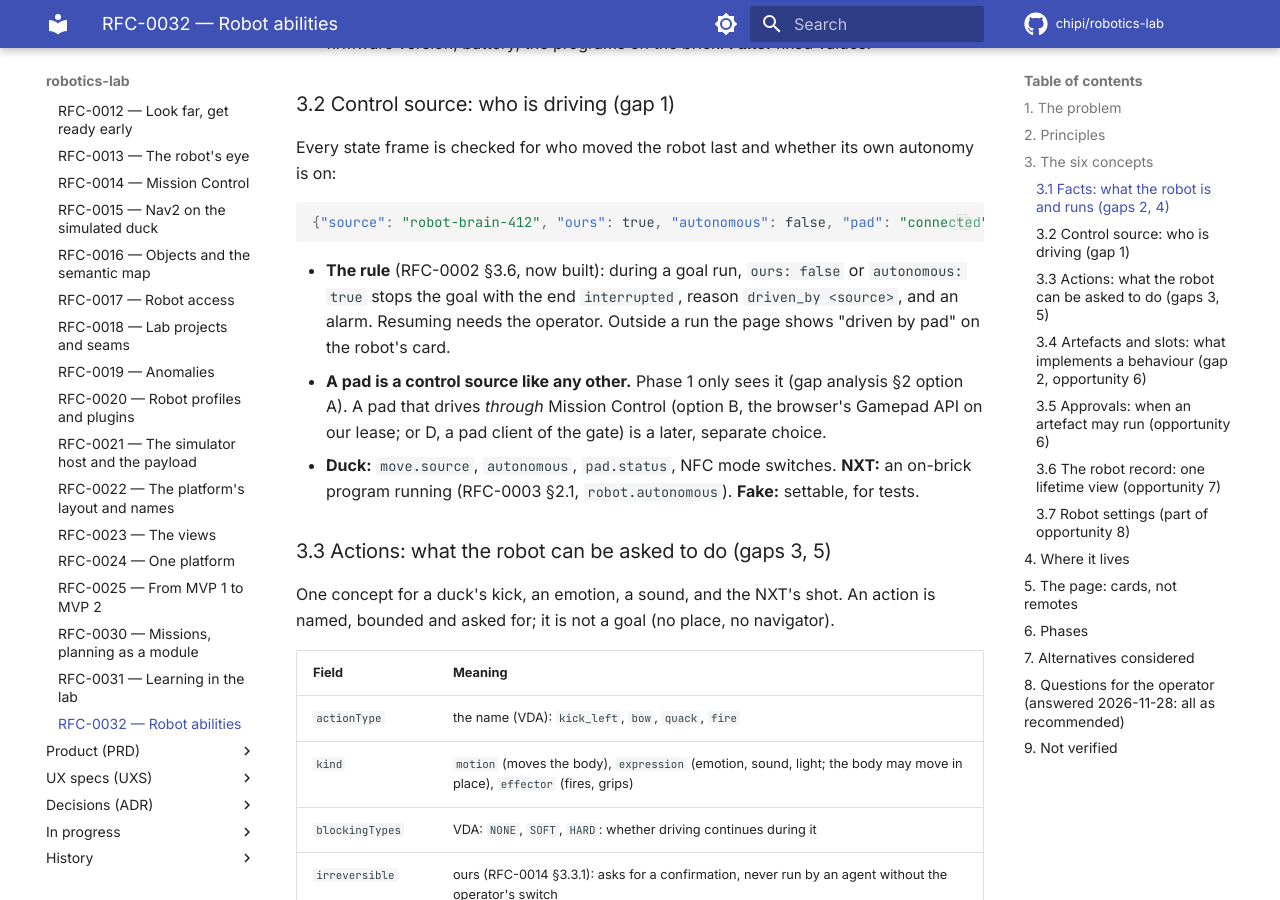
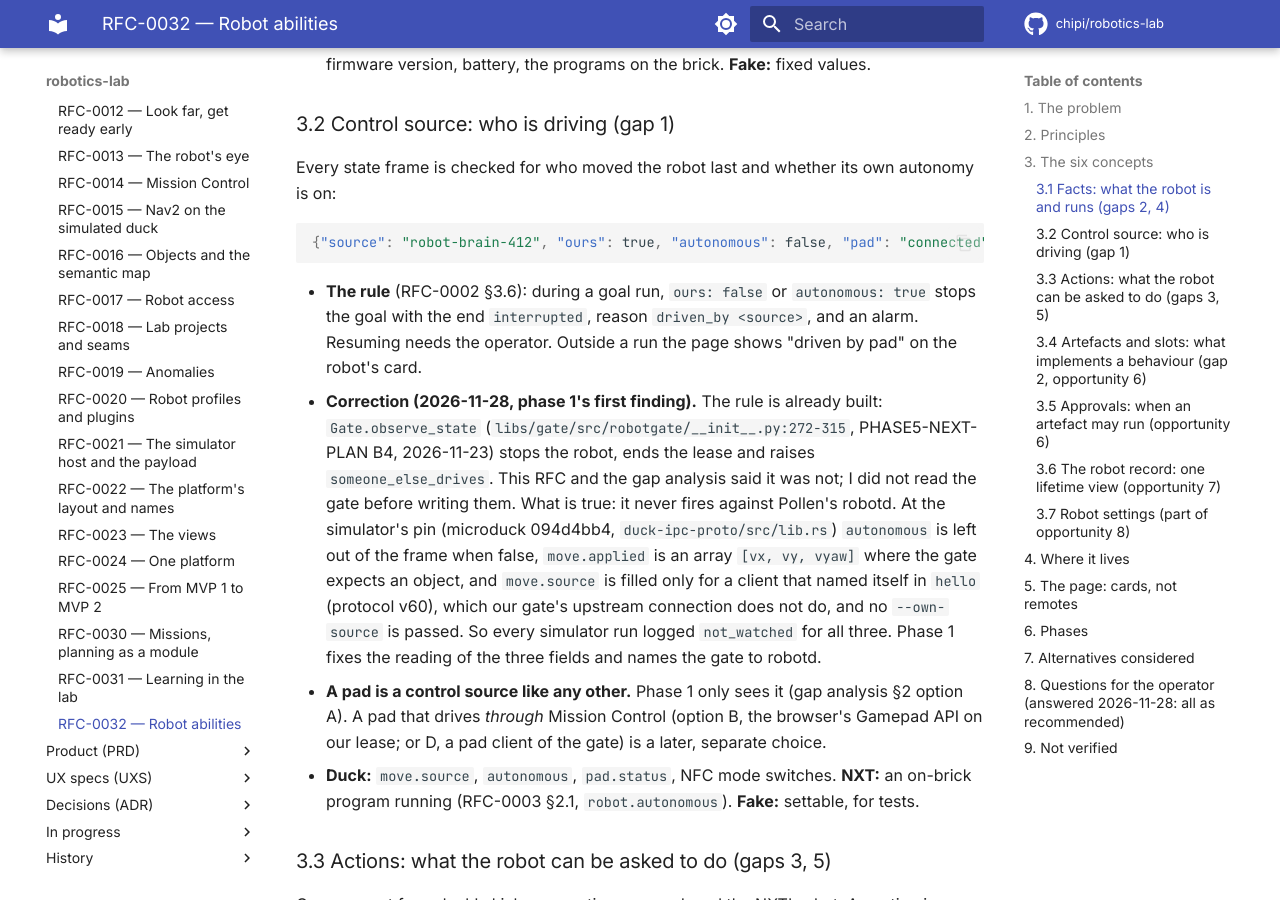
Before and after one commit to chipi/robotics-lab, an MkDocs documentation site: the page built from docs/rfc/RFC-0032-robot-abilities.md, in a window 1280 px wide and 900 px high, scrolled down 2433 px. Built offline with MkDocs 1.6.1 and Material for MkDocs 9.7.7, drawn with Linux system fonts in a browser that asks for light colours; comment, search, counter and statistics services are not loaded; some of the changed text lies outside the part shown.

Commit message:
docs(rfc): RFC-0032 corrected: the someone-else-drives watch is built (B4) but reads none of robotd's three fields; phase 1 fixes the reading
Co-Authored-By: Claude Opus 5.5 <noreply@anthropic.com>
Claude-Session: https://claude.ai/code/session_01UDhkTjpcSaS6Q5Ekx3cb71

````diff
--- a/docs/rfc/RFC-0032-robot-abilities.md
+++ b/docs/rfc/RFC-0032-robot-abilities.md
@@ -27,7 +27,7 @@ gaps are weaknesses of what we offer now, not only missing features:
 
 | # | Gap or opportunity | Why it matters |
 | --- | --- | --- |
-| 1 | **Our STOP and lease do not cover the whole robot.** A pad, an NFC tag or Pollen's app can drive the duck; the robot keeps the last writer | Mission Control shows "held by us" while someone else drives. RFC-0002 §3.6 asked for the check; it is not built |
+| 1 | **Our STOP and lease do not cover the whole robot.** A pad, an NFC tag or Pollen's app can drive the duck; the robot keeps the last writer | Mission Control shows "held by us" while someone else drives. The gate's check exists but reads none of robotd's three fields (section 3.2, correction) |
 | 2 | **We do not know what the robot runs.** No version, update state, loaded network | A run record cannot say which walker it ran on; a result is not reproducible |
 | 3 | **Skills are an empty concept.** Both robots' `skills` are `[]`; the NXT's `fire` bypasses Mission Control through nxt-web's own lock | The one irreversible action we have is outside the control centre's lease and log |
 | 4 | **The simulator's fidelity is not recorded.** Our walk is 0.13 m/s asked 0.3; Pollen's docs disagree on whether the body uses BAM | Every sim number in the learning arc carries an unknown |
@@ -84,9 +84,19 @@ Every state frame is checked for who moved the robot last and whether its own au
 {"source": "robot-brain-412", "ours": true, "autonomous": false, "pad": "connected"}
 ```
 
-- **The rule** (RFC-0002 §3.6, now built): during a goal run, `ours: false` or `autonomous: true`
-  stops the goal with the end `interrupted`, reason `driven_by <source>`, and an alarm. Resuming
-  needs the operator. Outside a run the page shows "driven by pad" on the robot's card.
+- **The rule** (RFC-0002 §3.6): during a goal run, `ours: false` or `autonomous: true` stops the
+  goal with the end `interrupted`, reason `driven_by <source>`, and an alarm. Resuming needs the
+  operator. Outside a run the page shows "driven by pad" on the robot's card.
+- **Correction (2026-11-28, phase 1's first finding).** The rule is already built:
+  `Gate.observe_state` (`libs/gate/src/robotgate/__init__.py:272-315`, PHASE5-NEXT-PLAN B4,
+  2026-11-23) stops the robot, ends the lease and raises `someone_else_drives`. This RFC and the
+  gap analysis said it was not; I did not read the gate before writing them. What is true: it
+  never fires against Pollen's robotd. At the simulator's pin (microduck 094d4bb4,
+  `duck-ipc-proto/src/lib.rs`) `autonomous` is left out of the frame when false, `move.applied`
+  is an array `[vx, vy, vyaw]` where the gate expects an object, and `move.source` is filled only
+  for a client that named itself in `hello` (protocol v60), which our gate's upstream connection
+  does not do, and no `--own-source` is passed. So every simulator run logged `not_watched` for
+  all three. Phase 1 fixes the reading of the three fields and names the gate to robotd.
 - **A pad is a control source like any other.** Phase 1 only sees it (gap analysis §2 option A).
   A pad that drives *through* Mission Control (option B, the browser's Gamepad API on our lease;
   or D, a pad client of the gate) is a later, separate choice.
````
Also changed, not shown: docs/wip/MICRODUCK-GAP-ANALYSIS.md (+3 -0 lines).
